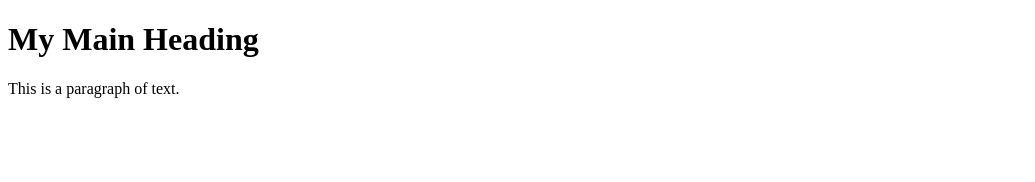
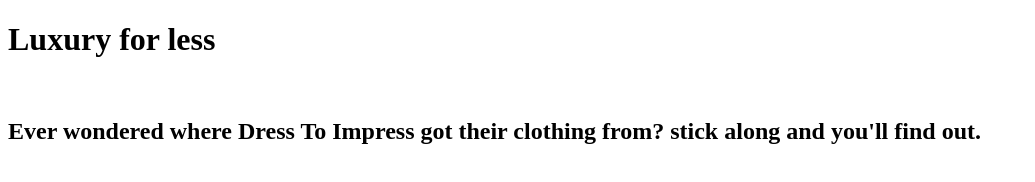
Before and after one commit to sg10427-bit/Sarah-7E, a plain HTML site: page index.HTML in a window 1280 px wide. Shown: the whole page, without its empty margins (0-1035 px from the left). Drawn offline with Linux system fonts and the light colour scheme.

Commit message:
Update index.HTML

```diff
--- a/index.HTML
+++ b/index.HTML
@@ -3,10 +3,13 @@
 <head>
     <meta charset="UTF-8">
     <meta name="viewport" content="width=device-width, initial-scale=1.0">
-    <title>My Cool Page Title</title>
+    <title>SunnySar!</title>
 </head>
 <body>
-    <h1>My Main Heading</h1>
+    <h1>Luxury for less</h1><br>
+<h2>Ever  wondered where Dress To Impress got their clothing from?
+stick along and you'll find out.</h2>
+ <img src="cat.jpg" alt="SunnySar!front cover <img src="cat.jpg" alt="
     <p>This is a paragraph of text.</p>
 </body>
 </html>
```
